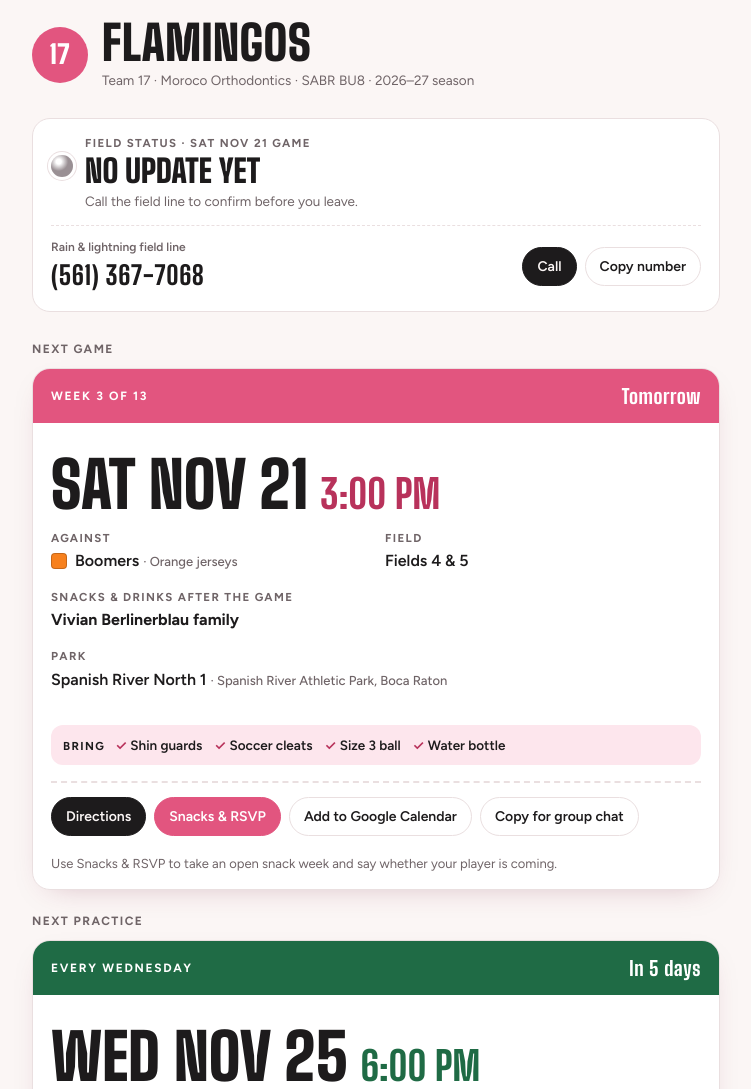
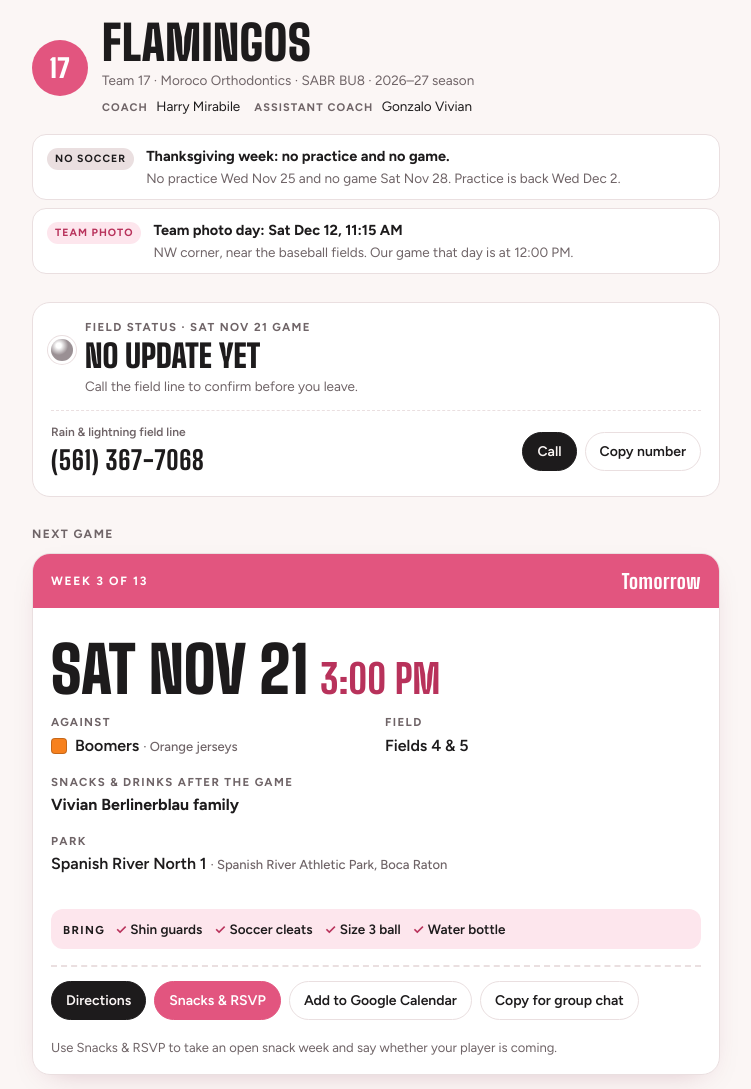
Before and after one commit to gonzacba/flamingos, a plain HTML site: page index.html in a window 1280 px wide. Shown: the top 1089 px of the page, without its empty margins (264-1015 px from the left). Drawn offline with Linux system fonts and the light colour scheme.

Commit message:
Add files via upload

```diff
--- a/index.html
+++ b/index.html
@@ -60,6 +60,16 @@ a{color:var(--pink-ink)}
 .btn.snack{background:var(--pink);border-color:var(--pink);color:#fff}
 .btn.turf{background:var(--turf-strong);border-color:var(--turf-strong);color:#fff}
 .note{font-size:13px;color:var(--muted);padding:0 18px 16px;margin:0}
+.mast .coaches{display:flex;flex-wrap:wrap;gap:2px 14px;margin-top:6px;color:var(--ink);font-size:13.5px}
+.mast .coaches b{font-size:11px;font-weight:700;letter-spacing:.1em;text-transform:uppercase;color:var(--muted);margin-right:5px}
+/* reminders */
+.reminders{display:flex;flex-direction:column;gap:8px;margin-top:-10px}
+.rem{display:flex;gap:12px;align-items:flex-start;padding:11px 14px;border-radius:14px;background:var(--surface);border:1px solid var(--line)}
+.rem>div{display:flex;flex-direction:column;min-width:0;font-size:13.5px}
+.rem>div b{font-size:14.5px}
+.rem>div span{color:var(--muted)}
+.rem-tag{flex:none;font-size:10.5px;font-weight:700;letter-spacing:.1em;text-transform:uppercase;padding:3px 8px;border-radius:999px;background:var(--line);color:var(--ink);margin-top:2px}
+.rem.photo .rem-tag{background:var(--pink-soft);color:var(--pink-ink)}
 /* field status */
 .status{--led:#9a9094;--led-glow:rgba(154,144,148,.0);background:var(--surface);border:1.5px solid var(--line);border-radius:18px;padding:16px 18px;display:flex;flex-direction:column;gap:14px}
 .status[data-state="on"]{--led:#22c55e;--led-glow:rgba(34,197,94,.55);border-color:var(--turf)}
@@ -139,8 +149,20 @@ summary{cursor:pointer;font-weight:700}
     <div>
       <h1>Flamingos</h1>
       <p>Team 17 · Moroco Orthodontics · SABR BU8 · 2026–27 season</p>
+      <p class="coaches"><span><b>Coach</b> Harry Mirabile</span><span><b>Assistant coach</b> Gonzalo Vivian</span></p>
     </div>
   </header>
+
+  <section class="reminders" id="reminders" aria-label="Reminders">
+    <div class="rem" data-until="2026-11-29T23:59:00-05:00">
+      <span class="rem-tag">No soccer</span>
+      <div><b>Thanksgiving week: no practice and no game.</b><span>No practice Wed Nov 25 and no game Sat Nov 28. Practice is back Wed Dec 2.</span></div>
+    </div>
+    <div class="rem photo" data-until="2026-12-12T12:00:00-05:00">
+      <span class="rem-tag">Team photo</span>
+      <div><b>Team photo day: Sat Dec 12, 11:15 AM</b><span>NW corner, near the baseball fields. Our game that day is at 12:00 PM.</span></div>
+    </div>
+  </section>
 
   <section class="status" id="status" data-state="unknown" aria-labelledby="st-h">
     <div class="st-row">
@@ -230,7 +252,7 @@ summary{cursor:pointer;font-weight:700}
 const TEAMS={1:["Strikers","Alexa, Sell My House","Black","#1a1a1a"],2:["Ultimate Longevity Center","","Charcoal","#3b4650"],3:["The Bahn Group","","Cobalt","#0047ab"],4:["The Standard","The Standard Boca","Hot Pink","#ff69b4"],5:["Dr. Pam Orthodontics","","Mint","#98e2c6"],6:["DC Construction Associates","","Navy","#1f2a4d"],7:["LemonLawFL.com","","Neon Yellow","#e6ff2e"],8:["Chick-fil-A Palmetto","Chick-fil-A Palmetto Park & I-95","Red","#d7263d"],9:["Supreme Squad","Casabella Designs Inc.","Silver","#c0c0c8"],10:["AC Drain Wiz","","White","#ffffff"],11:["Pasta Fresca","Pasta Fresca Da Giulio","Columbia Blue","#9bc4e2"],12:["3S Sports Card Emporium","","Forest Green","#228b22"],13:["Tucci's Pizza","","Lime","#7ed321"],14:["How Ya Dough'n","","Maroon","#800000"],15:["Boomers","","Orange","#f7811e"],16:["Amwins","","Purple","#6a3fa0"],17:["Flamingos","Moroco Orthodontics","Flamingo","#f7849b"],18:["Retro Home Health","","Turquoise","#30c5c9"]};
 // [week, "YYYY-MM-DD", "HH:MM" (24h, Eastern), field, opponent #]
 const GAMES=[[1,"2026-11-07","12:00","Fields 4 & 5",2],[2,"2026-11-14","12:00","Fields 7 & 8",1],[3,"2026-11-21","15:00","Fields 4 & 5",15],[4,"2026-12-05","09:00","Fields 4 & 5",13],[5,"2026-12-12","12:00","Fields 3 & 6",11],[6,"2027-01-09","13:00","Fields 3 & 6",9],[7,"2027-01-16","14:00","Fields 4 & 5",7],[8,"2027-01-23","09:00","Fields 3 & 6",5],[9,"2027-01-30","11:00","Fields 4 & 5",3],[10,"2027-02-06","13:00","Fields 7 & 8",18],[11,"2027-02-13","13:00","Fields 7 & 8",16],[12,"2027-02-20","09:00","Fields 4 & 5",14],[13,"2027-02-27","12:20","Fields 4 & 5",2]];
-const BREAKS={"2026-12-05":"No game Nov 28 · Thanksgiving weekend","2027-01-09":"Winter break · no games Dec 19 – Jan 2"};
+const BREAKS={"2026-12-05":"Thanksgiving week · no practice Nov 25, no game Nov 28","2027-01-09":"Winter break · no games Dec 19 – Jan 2"};
 const MON=["Jan","Feb","Mar","Apr","May","Jun","Jul","Aug","Sep","Oct","Nov","Dec"],MONL=["January","February","March","April","May","June","July","August","September","October","November","December"];
 const GAME_MIN=60;
 const SIGNUP="https://m.signupgenius.com/#!/showSignUp/60B084DAAA72BABFE3-67372024-bu08?useFullSite=false";
@@ -298,7 +320,9 @@ document.getElementById("t-copy").addEventListener("click",async()=>{
 // ---- Practice: every Wednesday 6:00 PM ET, Spanish River South 1, Field 8 (through the last game week)
 const PRACTICE={h:18,mi:0,first:Date.UTC(2026,10,4),last:Date.UTC(2027,1,24),field:"Spanish River South 1 - Field No. 8"};
 const PRAC_MIN=60;
-function nextPractice(now){for(let d=PRACTICE.first;d<=PRACTICE.last;d+=7*864e5){const s=d+(PRACTICE.h+5)*36e5+PRACTICE.mi*6e4;if(now<s+PRAC_MIN*6e4){const x=new Date(d);return{y:x.getUTCFullYear(),m:x.getUTCMonth()+1,dd:x.getUTCDate(),h:PRACTICE.h,mi:PRACTICE.mi,dow:3,start:s}}}return null}
+// Wednesdays with no practice (YYYY-MM-DD)
+const NO_PRACTICE=["2026-11-25"];
+function nextPractice(now){for(let d=PRACTICE.first;d<=PRACTICE.last;d+=7*864e5){if(NO_PRACTICE.includes(new Date(d).toISOString().slice(0,10)))continue;const s=d+(PRACTICE.h+5)*36e5+PRACTICE.mi*6e4;if(now<s+PRAC_MIN*6e4){const x=new Date(d);return{y:x.getUTCFullYear(),m:x.getUTCMonth()+1,dd:x.getUTCDate(),h:PRACTICE.h,mi:PRACTICE.mi,dow:3,start:s}}}return null}
 function pracCal(p){const z=n=>new Date(n).toISOString().replace(/[-:]/g,"").slice(0,15)+"Z";
   const q=new URLSearchParams({action:"TEMPLATE",text:"Flamingos practice",dates:`${z(p.start)}/${z(p.start+PRAC_MIN*6e4)}`,recur:"RRULE:FREQ=WEEKLY;BYDAY=WE;UNTIL=20270225T050000Z",location:"Spanish River Athletic Park South 1 - Field No. 8, Boca Raton, FL",details:"Bring: shin guards, soccer cleats, size 3 soccer ball, water bottle."});
   return "https://calendar.google.com/calendar/render?"+q}
@@ -366,6 +390,9 @@ document.getElementById("st-copy").addEventListener("click",async()=>{const b=do
   setTimeout(()=>b.textContent="Copy number",3000)});
 addEventListener("visibilitychange",()=>{if(!document.hidden)loadStatus()});
 
+// hide each reminder once its date has passed
+function renderReminders(){let any=false;document.querySelectorAll(".rem").forEach(r=>{const gone=Date.now()>Date.parse(r.dataset.until);r.hidden=gone;if(!gone)any=true});document.getElementById("reminders").hidden=!any}
+setInterval(renderReminders,60000);renderReminders();
 render();renderPractice();renderStatus();renderTicketSnack();loadStatus();loadSnacks();
 setInterval(()=>{render();renderPractice();renderStatus();renderTicketSnack()},60000);
 setInterval(()=>{loadStatus();loadSnacks()},5*60000);
```
